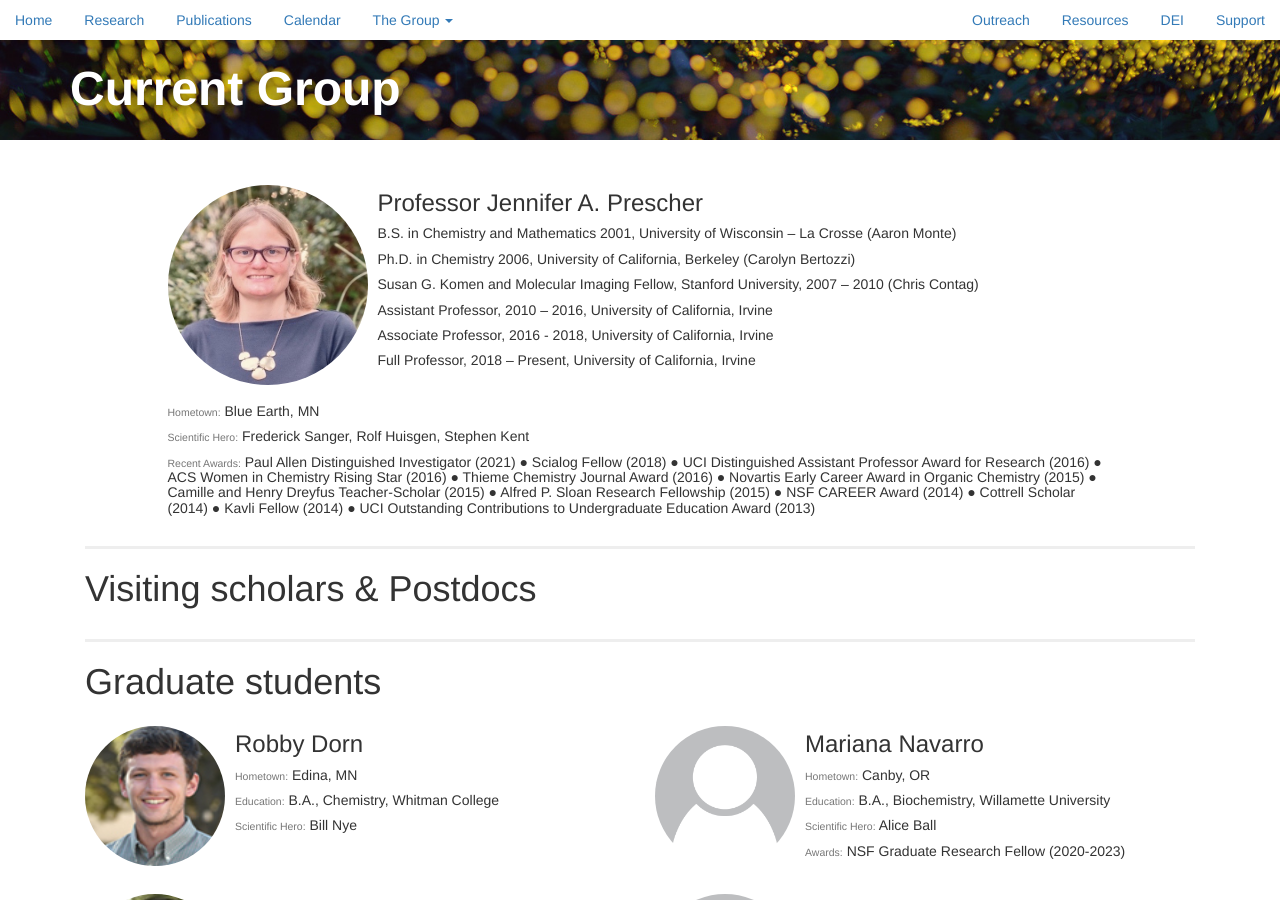
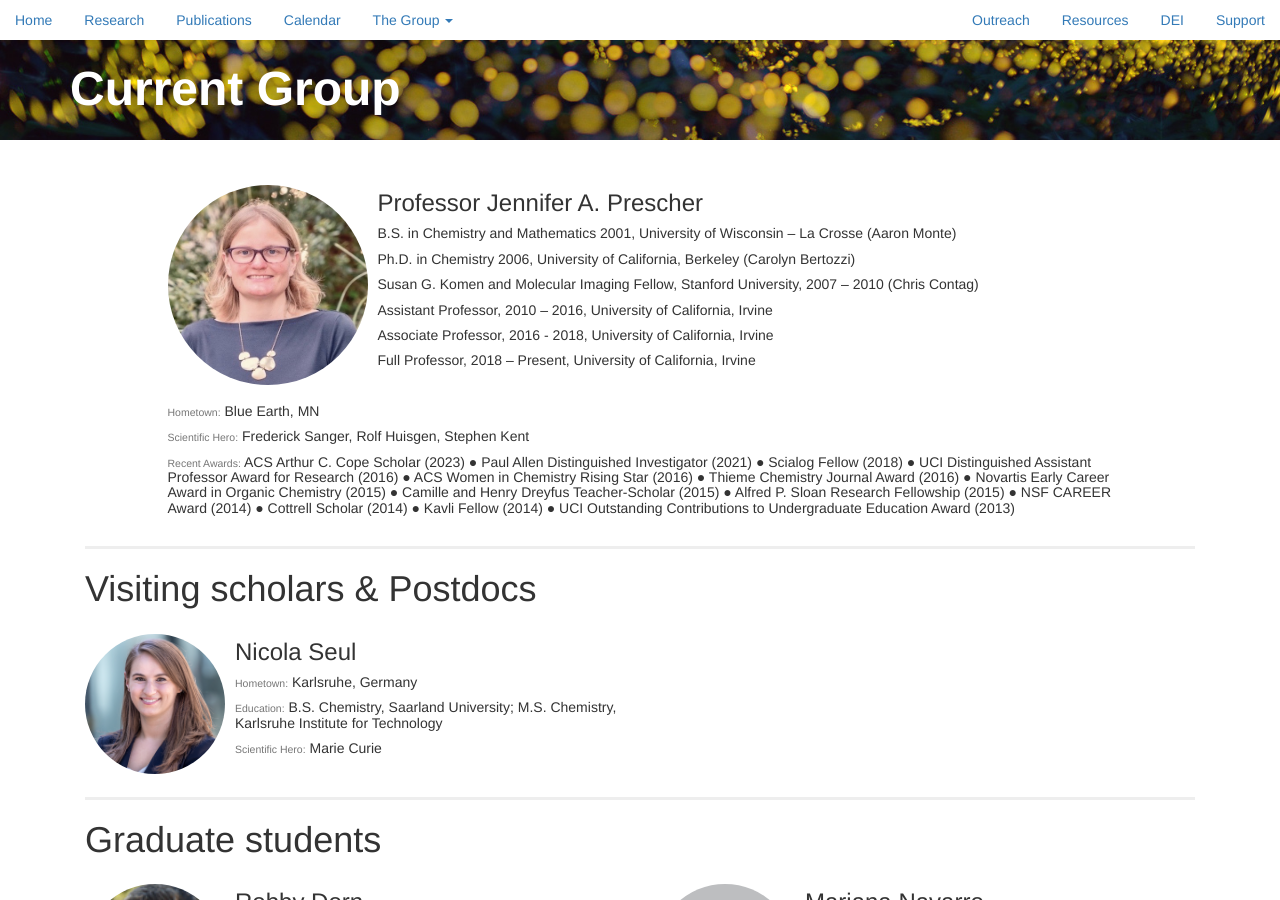
Before and after one commit to c-bun/Prescher-Lab-Site, a Jekyll site: the page built from the-group.html, in a window 1280 px wide and 900 px high. Built offline with Jekyll 4.4.1, drawn with Linux system fonts in a browser that asks for light colours; some of the changed text lies outside the part shown.

Commit message:
PrescherLab_April2023_Update1

```diff
--- a/_data/group.csv
+++ b/_data/group.csv
@@ -6,7 +6,7 @@ Danielle,Dube,former_postdoc,"Aberdeen, NJ","B.A., Biology, Cornell University;
 Drew,Ferreira,former_postdoc,"San Bruno, CA","A.B., Chemistry, UC Davis; Ph.D., Chemistry, Oregon State University",Richard Feynman,George Hewitt Medical Research Postdoctoral Fellow (2018),Exelixis
 Amanda,Murphy,former_postdoc,"Lacey, WA","B.A., Chemistry & B.S., Plastics Engineering Technology, Western Washington University; Ph.D., Organic Chemistry, University of California, Berkeley; Postdoctoral Scholar, Biomedical Engineering, Tufts University",,NIH Ruth L. Kirschstein National Service Research Award Postdoctoral Fellowship (2007-2009) : Cottrell College Science Award (2014),"Professor, Chemistry, Western Washington University : NSF-REU Director, Chemistry, Western Washington University : Visiting Associate Researcher, Chemistry, University of California, Irvine"
 Alicia,Mangubat-Medina,former_postdoc,"Seattle, WA","B.S., Biochemistry, Western Washington University; Ph.D., Chemistry, Rice University",Carolyn Bertozzi,George Hewitt Medical Research Postdoctoral Fellow (2020),"Research Scientist, AltPep"
-Jenn,Prescher,boss,"Blue Earth, MN",,"Frederick Sanger, Rolf Huisgen, Stephen Kent",ACS Arthur C. Cope Scholar Award (2022) : Paul Allen Distinguished Investigator (2021) : ACS Women in Chemistry Rising Star (2016) : Thieme Chemistry Journal Award (2016) : Novartis Early Career Award in Organic Chemistry (2015) : Camille and Henry Dreyfus Teacher-Scholar (2015) : Alfred P. Sloan Research Fellowship (2015) : NSF CAREER Award (2014) : Cottrell Scholar (2014) : Kavli Fellow (2014) : UCI Outstanding Contributions to Undergraduate Education Award (2013),
+Jenn,Prescher,boss,"Blue Earth, MN",,"Frederick Sanger, Rolf Huisgen, Stephen Kent",ACS Arthur C. Cope Scholar Award (2023) : Paul Allen Distinguished Investigator (2021) : ACS Women in Chemistry Rising Star (2016) : Thieme Chemistry Journal Award (2016) : Novartis Early Career Award in Organic Chemistry (2015) : Camille and Henry Dreyfus Teacher-Scholar (2015) : Alfred P. Sloan Research Fellowship (2015) : NSF CAREER Award (2014) : Cottrell Scholar (2014) : Kavli Fellow (2014) : UCI Outstanding Contributions to Undergraduate Education Award (2013),
 Miranda,Paley,former_graduate,,Ph.D. 2014,,UCI Dissertation Fellowship (2014),"AAAS Science and Technology Fellow, Department of Defense; Senior Chemical and Biological Scientist, Noblis "
 Rachel,Steinhardt,former_graduate,,Ph.D. 2015,,,"Assistant Professor, Syracuse University"
 Dave,McCutcheon,former_graduate,,Ph.D. 2015,,"UCI Allergan Fellow, UCI Dissertation Fellowship (2015)","Senior Scientist, MilliporeSigma"
@@ -75,3 +75,5 @@ Juliann,Tyler,undergrad,"Studio City, CA","B.S., Pharmaceutical Sciences",Alice
 Tanvi,Sondhi,undergrad,"Fremont, CA","B.S., Chemistry",Katherine Johnson,UROP Fellow (2022-2023),
 Mia,Dimalanta,undergrad,"Walnut, CA","B.S., Human Biology",Gertrude B. Elion,,
 Beatrice,Malvar,undergrad,"Manila, Philippines","B.S., Neurobiology",Fe del Mundo,,
+Nicola,Seul,visiting_scholar,"Karlsruhe, Germany","B.S. Chemistry, Saarland University; M.S. Chemistry, Karlsruhe Institute for Technology",Marie Curie,,
+Kelly,Pham,undergrad,"Orange, CA",B.S. Chemistry,August Kekule,,
--- a/_posts/2023-01-20-2023-News.markdown
+++ b/_posts/2023-01-20-2023-News.markdown
@@ -3,6 +3,9 @@ layout: post
 title:  "2023 News"
 categories: group_update
 ---
+#### April 2023
+- Welcome to Nicola, a visiting scholar from the Wagenknecht group in Germany!
+
 #### March 2023
 - Congrats to lab alumn Colin Rathbum! He recieved a near-perfect score on his first NIH R15 application as a professor.
 - Congrats to lab alumn Dave Row! Previously a senior scientist in protein engineering at Merck, he just accepted a new position with Aliada Therapeutics in Boston to work on drug delivery into the brain.
--- a/the-group.html
+++ b/the-group.html
@@ -27,7 +27,7 @@ nav_order: 4
             <div class="col-sm-10" id="jenn-bio">
                 <h5><small>Hometown:</small> Blue Earth, MN</h5>
                 <h5><small>Scientific Hero:</small> Frederick Sanger, Rolf Huisgen, Stephen Kent</h5>
-                <h5><small>Recent Awards:</small> Paul Allen Distinguished Investigator (2021) &#9679; Scialog Fellow (2018) &#9679; UCI Distinguished Assistant Professor Award for Research (2016) &#9679; ACS Women in Chemistry Rising Star (2016) &#9679; Thieme Chemistry Journal Award (2016) &#9679; Novartis Early Career Award in Organic Chemistry (2015) &#9679; Camille and Henry Dreyfus Teacher-Scholar (2015) &#9679; Alfred P. Sloan Research Fellowship (2015) &#9679; NSF CAREER Award (2014) &#9679; Cottrell Scholar (2014) &#9679; Kavli Fellow (2014) &#9679; UCI Outstanding Contributions to Undergraduate Education Award (2013)</h5>
+                <h5><small>Recent Awards:</small> ACS Arthur C. Cope Scholar (2023) &#9679; Paul Allen Distinguished Investigator (2021) &#9679; Scialog Fellow (2018) &#9679; UCI Distinguished Assistant Professor Award for Research (2016) &#9679; ACS Women in Chemistry Rising Star (2016) &#9679; Thieme Chemistry Journal Award (2016) &#9679; Novartis Early Career Award in Organic Chemistry (2015) &#9679; Camille and Henry Dreyfus Teacher-Scholar (2015) &#9679; Alfred P. Sloan Research Fellowship (2015) &#9679; NSF CAREER Award (2014) &#9679; Cottrell Scholar (2014) &#9679; Kavli Fellow (2014) &#9679; UCI Outstanding Contributions to Undergraduate Education Award (2013)</h5>
             </div>
             <div class="col-sm-1"></div>
         </div>
@@ -38,7 +38,8 @@ nav_order: 4
         </div>
         {% assign group_position = "postdoc" %}
         {% include member-info.html %}
-
+        {% assign group_position = "visiting_scholar" %}
+        {% include member-info.html %}
 
         <div class="col-sm-12">
             <hr class="group-divider">
```
Also changed, not shown: images/group/Balsamo_Julia.jpeg, images/group/Hadjian_Tanya.jpg, images/group/Pham_Kelly.png (added), images/group/Seul_Nicola.png (added).
